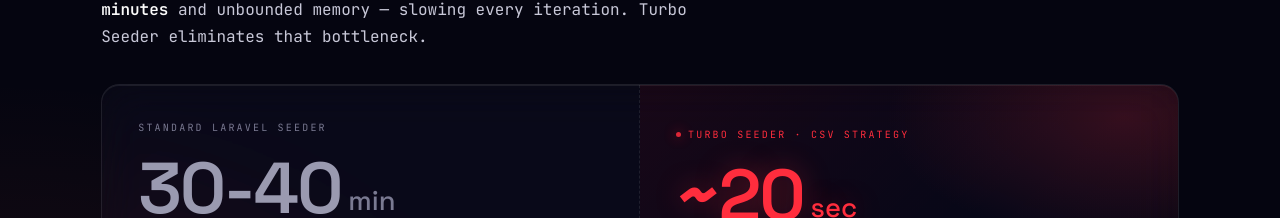
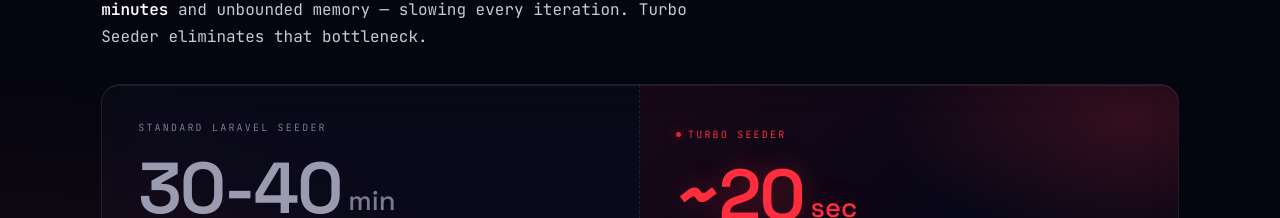
Before and after one commit to iz-ahmad/portfolio, a Next.js app: page /packages/turbo-seeder in a window 1280 px wide. Shown: the part 832-1050 px from the top of the page. Built offline with nearby package versions, Linux system fonts and the light colour scheme.

Commit message:
fix: correct mislabeled csv strategy metric

```diff
--- a/src/components/packages/TurboSeeder/TurboProblem.tsx
+++ b/src/components/packages/TurboSeeder/TurboProblem.tsx
@@ -39,7 +39,7 @@ export function TurboProblem() {
           <div className="ts-cmp-right-inner">
             <div className="ts-cmp-panel-label ts-cmp-panel-label-accent">
               <span className="ts-cmp-accent-dot" aria-hidden />
-              Turbo Seeder · CSV strategy
+              Turbo Seeder
             </div>
             <div className="ts-cmp-big-metric ts-cmp-big-metric-accent">
               ~20<span className="ts-cmp-metric-unit"> sec</span>
```
